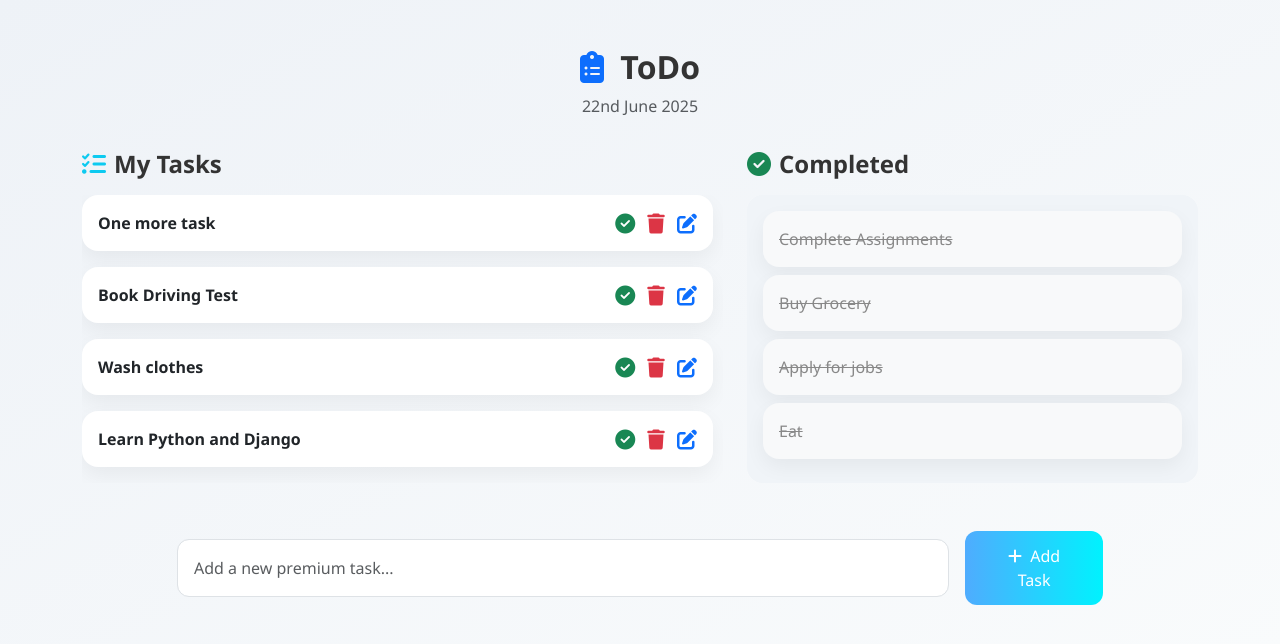
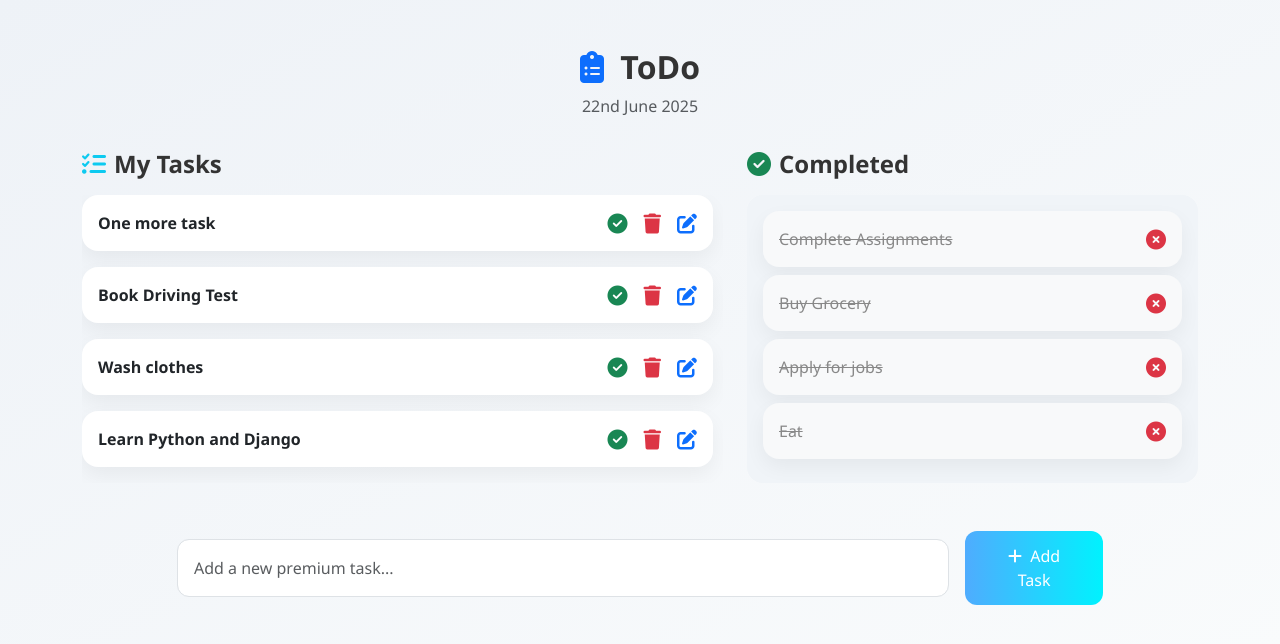
Before and after one commit to ArunPandyanVasam/todo, a Django app: page / in a window 1280 px wide. Shown: the top 644 px of the page. Run offline with Django 5.2, Linux system fonts and the light colour scheme; data comes from the database, SQL or seed files in the repository; both versions use the stored data as it was after the commit.

Commit message:
Able to revert the completed task as undo

```diff
--- a/templates/home.html
+++ b/templates/home.html
@@ -57,6 +57,8 @@
       background: none;
       color: #555;
       transition: 0.2s;
+      padding: 0;
+      margin: 0;
     }
 
     .btn-icon:hover {
@@ -101,12 +103,12 @@
 <body>
   <div class="container py-5">
     <div class="main-header">
-      <h3><i class="fa-solid fa-clipboard-list me-2 text-primary"></i> ToDo </h3>
+      <h3><i class="fa-solid fa-clipboard-list me-2 text-primary"></i> ToDo</h3>
       <p class="text-muted">{% now "jS F Y" %}</p>
     </div>
 
     <div class="row g-4 mb-5">
-      <!-- Active Tasks  PK = {{i.pk}} -->
+      <!-- Active Tasks -->
       <div class="col-md-7">
         <h4 class="mb-3"><i class="fa-solid fa-list-check text-info me-2"></i>My Tasks</h4>
         <div class="scroll-box">
@@ -114,11 +116,16 @@
           <div class="card mb-3">
             <div class="card-body d-flex justify-content-between align-items-center">
               <div class="fw-semibold">{{ i.task }}</div>
-              <div>
-                <a href="{% url 'mark_as_done' i.pk %}" class="btn-icon text-success me-2" title="Mark as Done"><i
-                    class="fa-solid fa-circle-check fa-lg"></i></a>
-                <a class="btn-icon text-danger me-2" title="Delete"><i class="fa-solid fa-trash fa-lg"></i></a>
-                <a class="btn-icon text-primary" title="Edit"><i class="fa-solid fa-pen-to-square fa-lg"></i></a>
+              <div class="d-flex align-items-center">
+                <a href="{% url 'mark_as_done' i.pk %}" class="btn-icon text-success me-3" title="Mark as Done">
+                  <i class="fa-solid fa-circle-check fa-lg"></i>
+                </a>
+                <a href="#" class="btn-icon text-danger me-3" title="Delete">
+                  <i class="fa-solid fa-trash fa-lg"></i>
+                </a>
+                <a href="#" class="btn-icon text-primary" title="Edit">
+                  <i class="fa-solid fa-pen-to-square fa-lg"></i>
+                </a>
               </div>
             </div>
           </div>
@@ -134,8 +141,11 @@
         <div class="completed-section scroll-box">
           {% for i in completed_tasks %}
           <div class="card bg-light mb-2">
-            <div class="card-body task-done">
-              {{ i.task }}
+            <div class="card-body d-flex justify-content-between align-items-center task-done">
+              <div>{{ i.task }}</div>
+              <a href="{% url 'mark_as_undo' i.pk %}" class="btn-icon text-danger" title="Mark as Undo">
+                <i class="fa-solid fa-circle-xmark fa-lg"></i>
+              </a>
             </div>
           </div>
           {% empty %}
@@ -152,7 +162,9 @@
           {% csrf_token %}
           <input type="text" name="task" class="form-control add-task-input" placeholder="Add a new premium task..."
             required>
-          <button type="submit" class="add-task-btn"><i class="fa fa-plus me-1"></i> Add Task</button>
+          <button type="submit" class="add-task-btn">
+            <i class="fa fa-plus me-1"></i> Add Task
+          </button>
         </form>
       </div>
     </div>
--- a/todoApp/urls.py
+++ b/todoApp/urls.py
@@ -2,6 +2,15 @@ from django.urls import path
 from . import views
 
 urlpatterns = [
+    # Add task
     path('addTask/', views.addTask, name='addTask'), #addTask/ -> path, views.addTask - > views is file for business logic and addTask is a function in that file, addTask -> helps for routing or navigating
-    path('mark_as_done/<int:pk>/', views.mark_as_done, name='mark_as_done') # create the path and pass the PK, then only we will be able to fetch the data from the databse using the primary key
+
+    #Mark as done
+    path('mark_as_done/<int:pk>/', views.mark_as_done, name='mark_as_done'), # create the path and pass the PK, then only we will be able to fetch the data from the databse using the primary key
+
+    #Mark as undo
+    path('mark_as_undo/<int:pk>/', views.mark_as_undo, name='mark_as_undo'),
+
+    #Edite Feature
+
 ]
```
Also changed, not shown: todoApp/views.py (+11 -2 lines), db.sqlite3.
